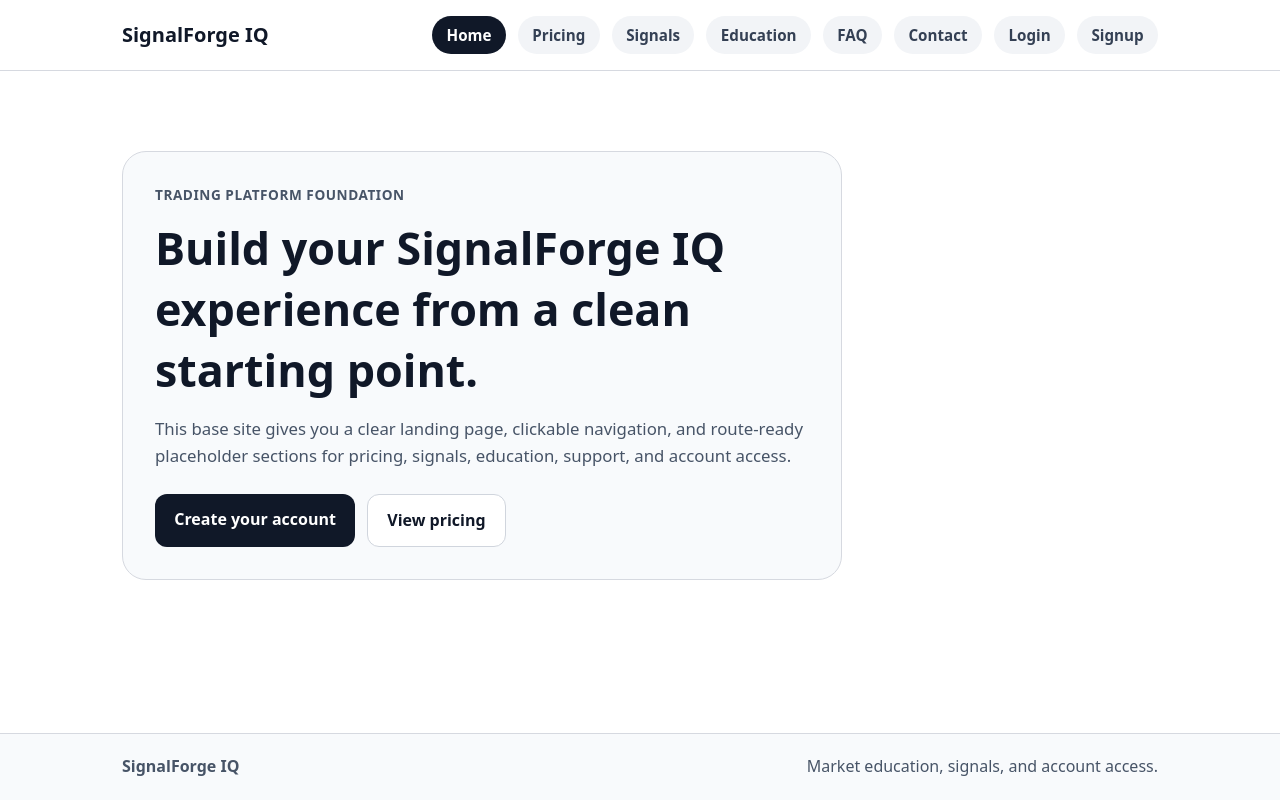
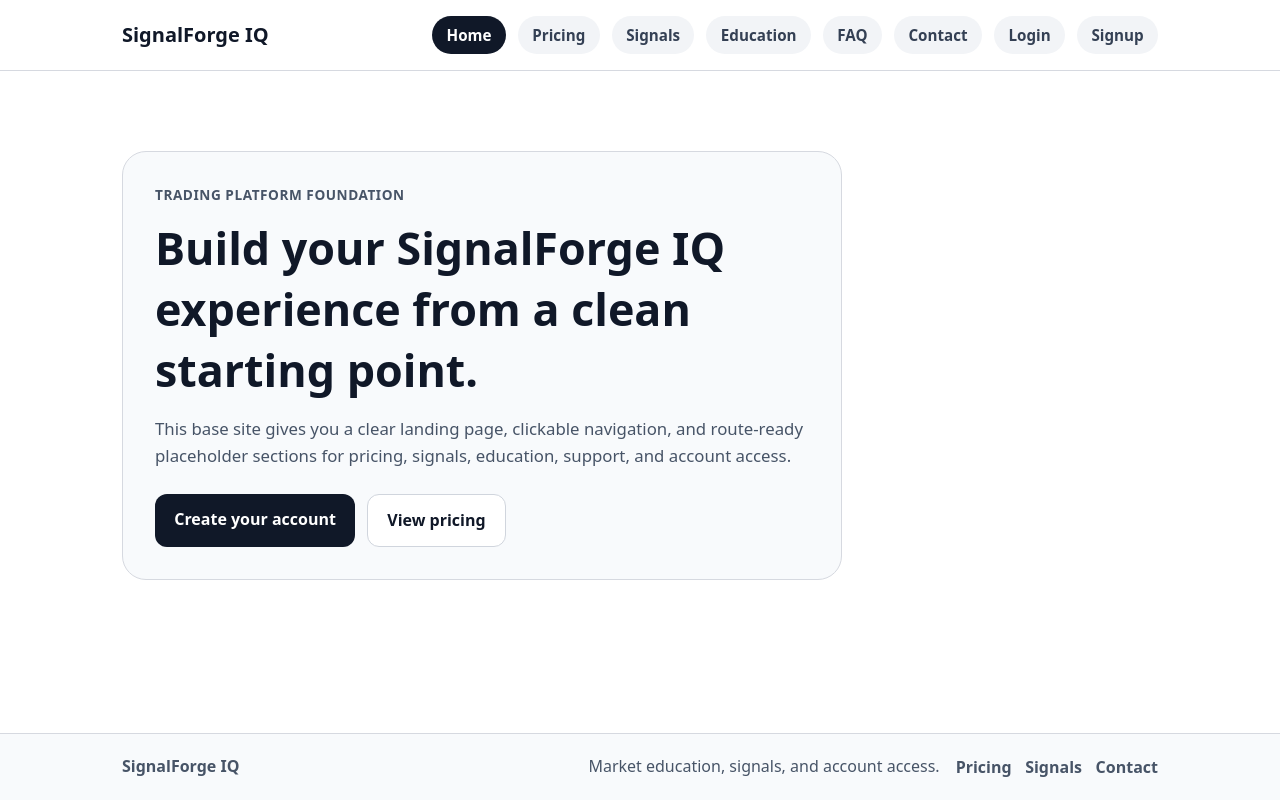
Before and after one commit to lucko07/SignalForge-IQ, a React (Vite) app: page / in a window 1280 px wide. Built offline with nearby package versions, Linux system fonts and the light colour scheme; no server answers.

Commit message:
Build contact page

```diff
--- a/src/components/Footer.tsx
+++ b/src/components/Footer.tsx
@@ -1,3 +1,11 @@
+import { Link } from "react-router-dom";
+
+const footerLinks = [
+  { label: "Pricing", to: "/pricing" },
+  { label: "Signals", to: "/signals" },
+  { label: "Contact", to: "/contact" },
+] as const;
+
 function Footer() {
   return (
     <footer
@@ -20,10 +28,25 @@ function Footer() {
         }}
       >
         <p style={{ margin: 0, fontWeight: 600 }}>SignalForge IQ</p>
-        <p style={{ margin: 0 }}>Market education, signals, and account access.</p>
+        <div style={{ display: "flex", gap: "1rem", flexWrap: "wrap", alignItems: "center" }}>
+          <p style={{ margin: 0 }}>Market education, signals, and account access.</p>
+          <nav aria-label="Footer" style={{ display: "flex", gap: "0.85rem", flexWrap: "wrap" }}>
+            {footerLinks.map((link) => (
+              <Link key={link.to} to={link.to} style={footerLinkStyle}>
+                {link.label}
+              </Link>
+            ))}
+          </nav>
+        </div>
       </div>
     </footer>
   );
 }
 
+const footerLinkStyle = {
+  color: "#475467",
+  textDecoration: "none",
+  fontWeight: 600,
+};
+
 export default Footer;
```
Also changed, not shown: api/contact.js (+40 -10 lines).
